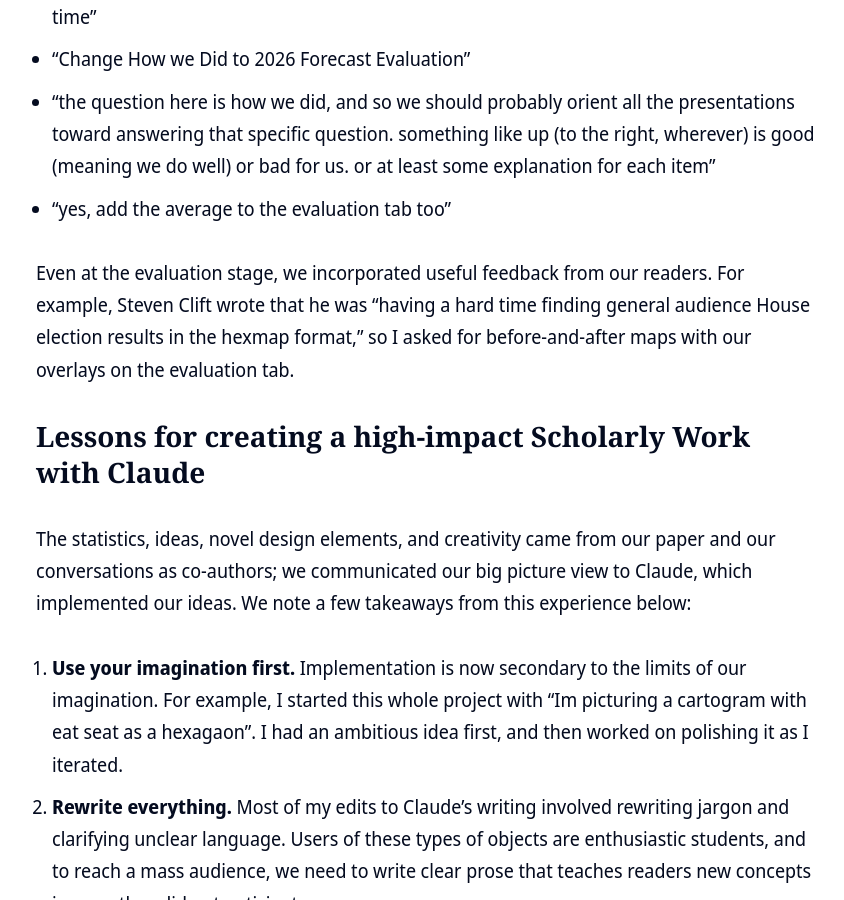
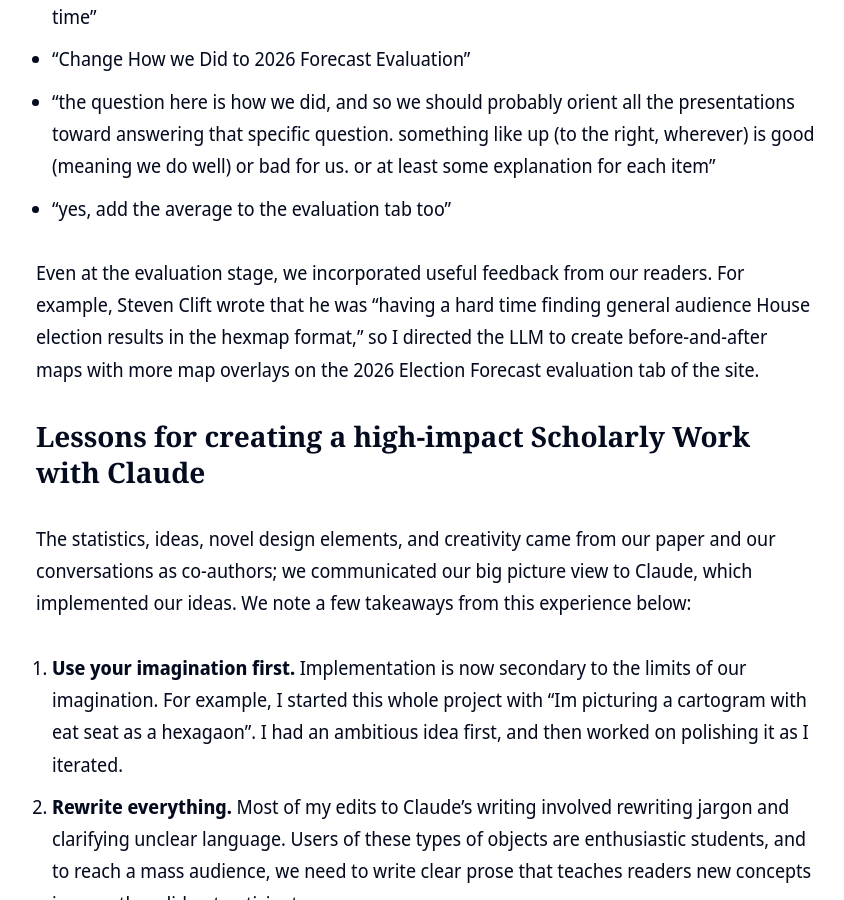
Before and after one commit to danielEbanks/danielEbanks.github.io, a Jekyll site: the page built from _pages/map.md, in a window 1280 px wide and 900 px high, scrolled down 18876 px. Shown: the whole window, without its empty margins (214-1058 px from the left). Built offline with Jekyll 4.4.1, drawn with Linux system fonts in a browser that asks for light colours; nearby versions of some CDN libraries.

Commit message:
/map: evaluation-tab sentence in Danny's words
Co-Authored-By: Claude Opus 5.5 <noreply@anthropic.com>

```diff
--- a/_pages/map.md
+++ b/_pages/map.md
@@ -244,7 +244,7 @@ The prompts that shaped the evaluation:
 - "the question here is how we did, and so we should probably orient all the presentations toward answering that specific question. something like up (to the right, wherever) is good (meaning we do well) or bad for us. or at least some explanation for each item"
 - "yes, add the average to the evaluation tab too"
 
-Even at the evaluation stage, we incorporated useful feedback from our readers. For example, Steven Clift wrote that he was "having a hard time finding general audience House election results in the hexmap format," so I asked for before-and-after maps with our overlays on the evaluation tab.
+Even at the evaluation stage, we incorporated useful feedback from our readers. For example, Steven Clift wrote that he was "having a hard time finding general audience House election results in the hexmap format," so I directed the LLM to create before-and-after maps with more map overlays on the 2026 Election Forecast evaluation tab of the site.
 
 ## Lessons for creating a high-impact Scholarly Work with Claude
 
```
